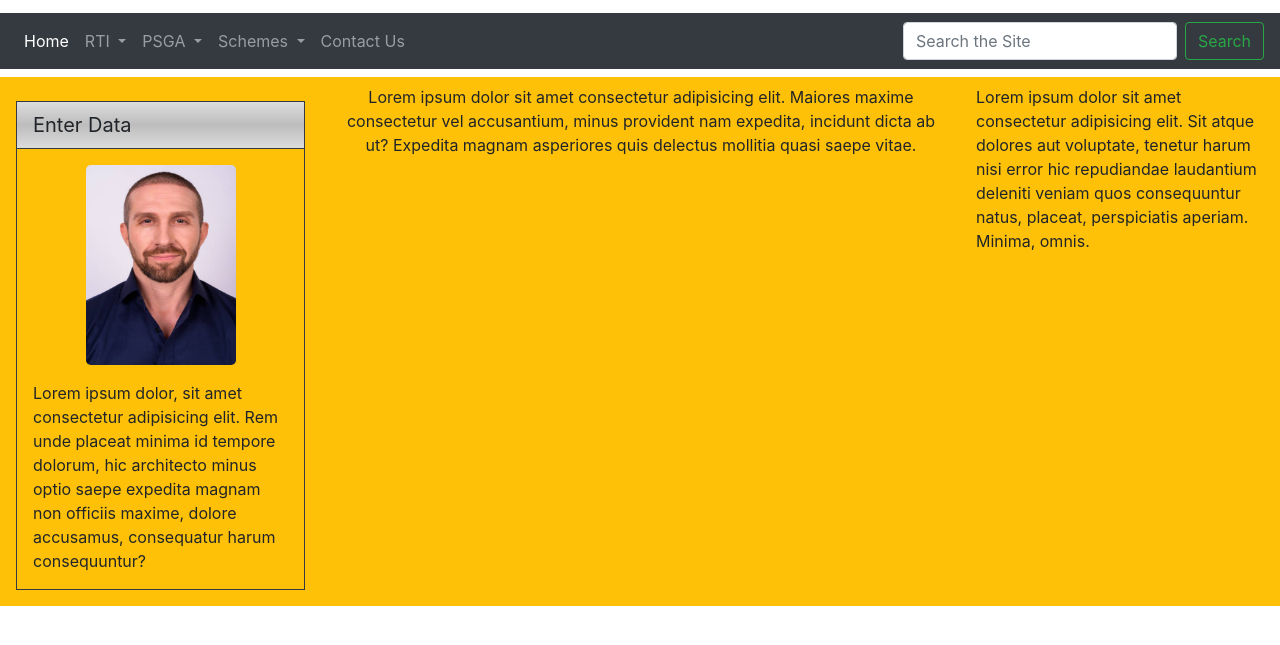
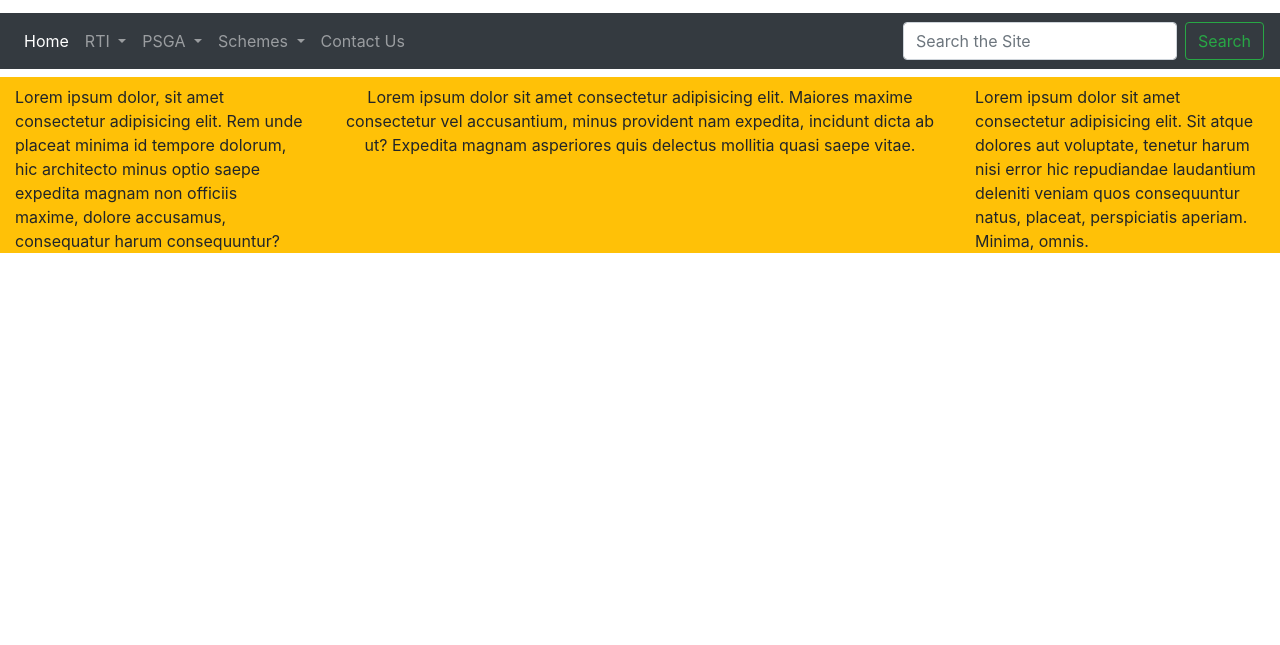
Before and after one commit to wrench1815/Site-Clone, a plain HTML site: page index.html in a window 1280 px wide. Shown: the part 111-756 px from the top of the page. Drawn offline with nearby package versions, Linux system fonts and the light colour scheme.

Commit message:
Revert "changed left column"

```diff
--- a/css/stylesheet.css
+++ b/css/stylesheet.css
@@ -1,19 +1,6 @@
 /* Custom Css For the Site */
-:root{
-    --btn-color: linear-gradient(rgb(220,220,220), rgb(189,189,189),rgb(220,220,220));
-    --btn-border: #dddbdd;
-}
+
 .logo-img{
     width: 100px;
     height: 100px;
 }
-.passport-img{
-    width: 150px;
-    height: 200px;
-}
-.custom-border{
-    border: 3px solid var(--btn-border);
-}
-.btn-color{
-    background: var(--btn-color);
-}
--- a/index.html
+++ b/index.html
@@ -69,10 +69,7 @@
             >
               RTI
             </a>
-                        <div
-                            class="dropdown-menu"
-                            aria-labelledby="navbarDropdown"
-                        >
+            <div class="dropdown-menu" aria-labelledby="navbarDropdown">
               <a class="dropdown-item" href="#">Dropdown 1</a>
               <a class="dropdown-item" href="#">Dropdown 2</a>
               <a class="dropdown-item" href="#">Dropdown 3</a>
@@ -90,10 +87,7 @@
             >
               PSGA
             </a>
-                        <div
-                            class="dropdown-menu"
-                            aria-labelledby="navbarDropdown"
-                        >
+            <div class="dropdown-menu" aria-labelledby="navbarDropdown">
               <a class="dropdown-item" href="#">Dropdown 1</a>
               <a class="dropdown-item" href="#">Dropdown 2</a>
               <a class="dropdown-item" href="#">Dropdown 3</a>
@@ -111,10 +105,7 @@
             >
               Schemes
             </a>
-                        <div
-                            class="dropdown-menu"
-                            aria-labelledby="navbarDropdown"
-                        >
+            <div class="dropdown-menu" aria-labelledby="navbarDropdown">
               <a class="dropdown-item" href="#">Dropdown 1</a>
               <a class="dropdown-item" href="#">Dropdown 2</a>
               <a class="dropdown-item" href="#">Dropdown 3</a>
@@ -131,41 +122,34 @@
             placeholder="Search the Site"
             aria-label="Search"
           />
-                    <button
-                        class="btn btn-outline-success my-2 my-sm-0"
-                        type="submit"
-                    >
+          <button class="btn btn-outline-success my-2 my-sm-0" type="submit">
             Search
           </button>
         </form>
       </div>
     </nav>
-        <!-- main data  -->
+    <!-- todo: Update the css so that it expand to the max screen width
+         ?info: Container Class is required Class to use Bootstrap Grid Stystem
+    -->
     <div class="container-fluid pt-2 mt-2 bg-warning">
       <div class="row">
-                <!-- left column   -->
-                <div class="col  p-0 m-3 " >
-                    <div class="btn-lg btn-block btn-color rounded-0 rounded-lg border border-dark">Enter Data</div>
-                    <div class="p-3 border border-dark border-top-0" >
-                        <img src="Images/passport-img.jpg" alt="passport-img" class="passport-img rounded-lg mx-auto d-block">
-                        <div class="pt-3">Lorem ipsum dolor, sit amet consectetur adipisicing
-                        elit. Rem unde placeat minima id tempore dolorum, hic
-                        architecto minus optio saepe expedita magnam non
-                        officiis maxime, dolore accusamus, consequatur harum
-                        consequuntur?</div>
-                    </div>
+        <div class="col">
+          Lorem ipsum dolor, sit amet consectetur adipisicing elit. Rem unde
+          placeat minima id tempore dolorum, hic architecto minus optio saepe
+          expedita magnam non officiis maxime, dolore accusamus, consequatur
+          harum consequuntur?
         </div>
         <div class="col-6 text-center">
-                    Lorem ipsum dolor sit amet consectetur adipisicing elit.
-                    Maiores maxime consectetur vel accusantium, minus provident
-                    nam expedita, incidunt dicta ab ut? Expedita magnam
-                    asperiores quis delectus mollitia quasi saepe vitae.
+          Lorem ipsum dolor sit amet consectetur adipisicing elit. Maiores
+          maxime consectetur vel accusantium, minus provident nam expedita,
+          incidunt dicta ab ut? Expedita magnam asperiores quis delectus
+          mollitia quasi saepe vitae.
         </div>
         <div class="col">
-                    Lorem ipsum dolor sit amet consectetur adipisicing elit. Sit
-                    atque dolores aut voluptate, tenetur harum nisi error hic
-                    repudiandae laudantium deleniti veniam quos consequuntur
-                    natus, placeat, perspiciatis aperiam. Minima, omnis.
+          Lorem ipsum dolor sit amet consectetur adipisicing elit. Sit atque
+          dolores aut voluptate, tenetur harum nisi error hic repudiandae
+          laudantium deleniti veniam quos consequuntur natus, placeat,
+          perspiciatis aperiam. Minima, omnis.
         </div>
       </div>
     </div>
```
Also changed, not shown: Images/passport-img.jpg (deleted). Lines whose indentation alone changed are shown as unchanged.
